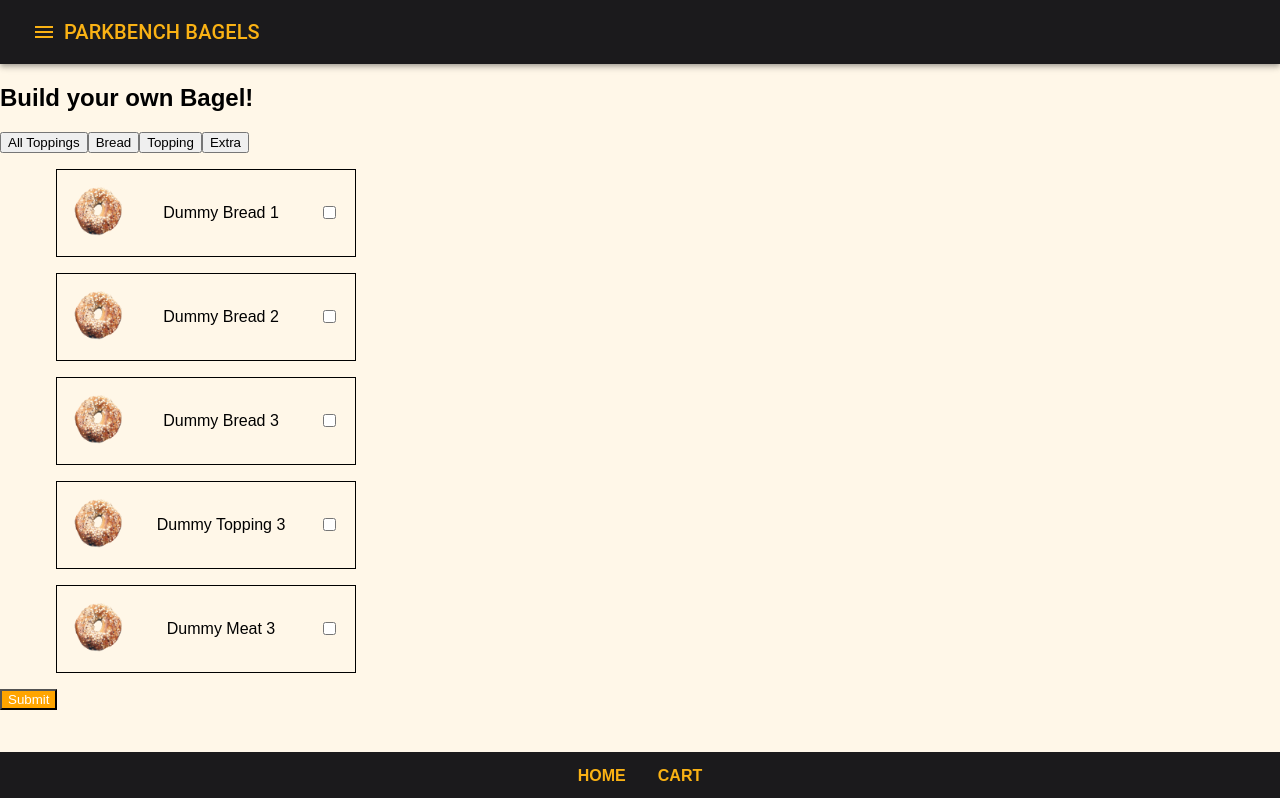
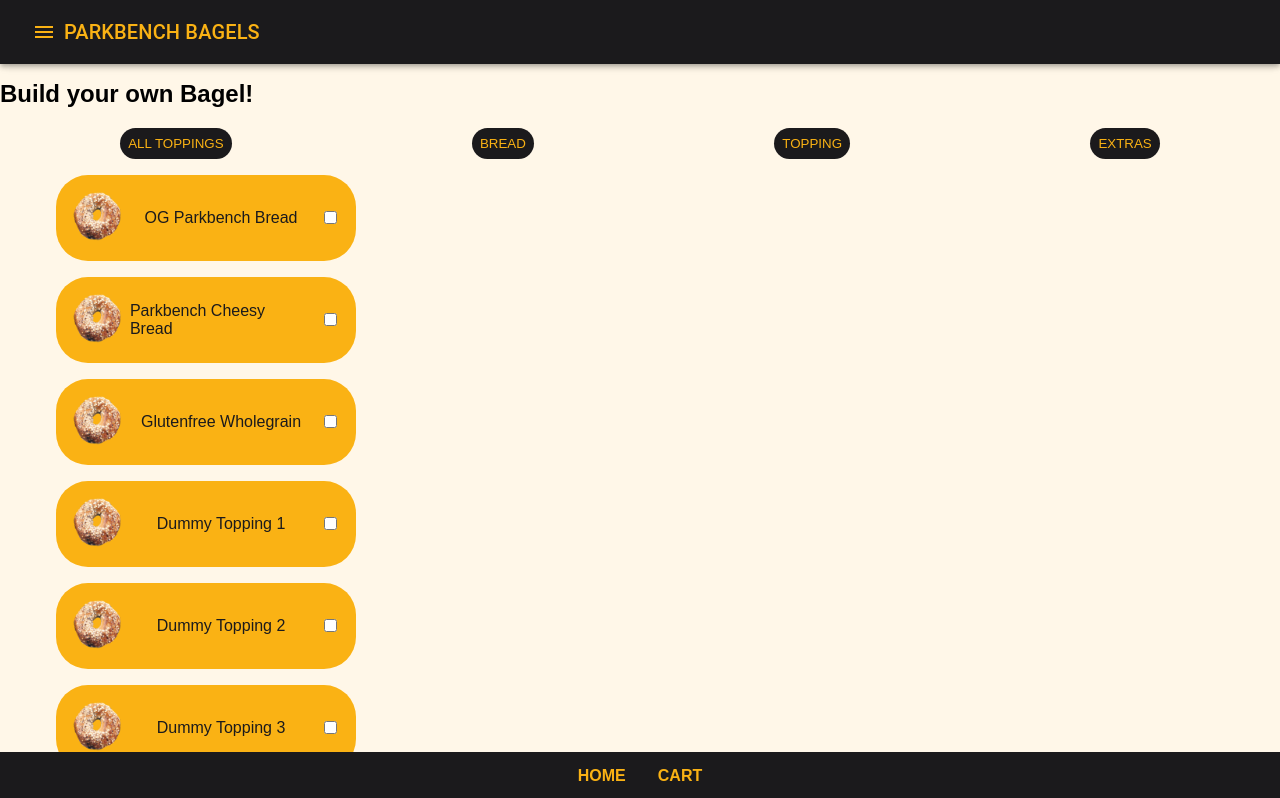
Before and after one commit to michaelnakonechny/capstone-project, a Next.js app: page / in a window 1280 px wide. Shown: the top 798 px of the page. Built offline with nearby package versions, Linux system fonts and the light colour scheme.

Commit message:
buttonstyles

```diff
--- a/data/defaultIngredients.js
+++ b/data/defaultIngredients.js
@@ -1,35 +1,63 @@
 export const defaultIngredients = [
   {
     id: 1,
-    name: 'Dummy Bread 1',
+    name: 'OG Parkbench Bread',
     chosen: false,
     category: 'bread',
     isVegetarian: true,
   },
   {
     id: 2,
-    name: 'Dummy Bread 2',
+    name: 'Parkbench Cheesy Bread',
     chosen: false,
     category: 'bread',
     isVegetarian: true,
   },
   {
     id: 3,
-    name: 'Dummy Bread 3',
+    name: 'Glutenfree Wholegrain',
     chosen: false,
     category: 'bread',
     isVegetarian: true,
   },
   {
     id: 4,
-    name: 'Dummy Topping 3',
+    name: 'Dummy Topping 1',
     chosen: false,
     category: 'topping',
     isVegetarian: true,
   },
   {
     id: 5,
-    name: 'Dummy Meat 3',
+    name: 'Dummy Topping 2',
+    chosen: false,
+    category: 'topping',
+    isVegetarian: false,
+  },
+  {
+    id: 6,
+    name: 'Dummy Topping 3',
+    chosen: false,
+    category: 'topping',
+    isVegetarian: false,
+  },
+  {
+    id: 7,
+    name: 'Extra Slice Roastbeef',
+    chosen: false,
+    category: 'extras',
+    isVegetarian: false,
+  },
+  {
+    id: 8,
+    name: 'Dried Spicy Mushrooms',
+    chosen: false,
+    category: 'extras',
+    isVegetarian: false,
+  },
+  {
+    id: 9,
+    name: 'Avocado',
     chosen: false,
     category: 'extras',
     isVegetarian: false,
--- a/pages/components/Header.js
+++ b/pages/components/Header.js
@@ -8,7 +8,7 @@
       <Head>
         <title>PARKBENCH BAGELS</title>
       </Head>
-      <AppBar position="static">
+      <AppBar position="fixed">
         <Toolbar>
           <MainMenu />
           <Typography variant="h6" color="secondary">
--- a/pages/components/Layout.js
+++ b/pages/components/Layout.js
@@ -5,6 +5,8 @@
 const Main = styled.main`
   height: 100%;
   width: 100%;
+  margin-top: 5rem;
+  margin-bottom: 5rem;
 `;
 
 const Layout = ({ children }) => {
--- a/pages/components/MenuCardItem.js
+++ b/pages/components/MenuCardItem.js
@@ -5,7 +5,7 @@
 import DeleteIcon from '@mui/icons-material/Delete';
 
 export const MenuCheckbox = ({ ingredient, onEditBagle }) => (
-  <input
+  <StyledCheckbox
     type="checkbox"
     id={ingredient.id}
     onChange={() => onEditBagle(ingredient.id)}
@@ -38,11 +38,18 @@
   display: flex;
   justify-content: space-between;
   align-items: center;
-  border: 1px solid black;
+  border-radius: 2rem;
   list-style: none;
   min-height: 4rem;
   padding: 1rem;
   margin: 1rem;
   gap: 0.5rem;
   max-width: 300px;
+  background-color: #fab214;
+  /* background-color: #1b1a1c; */
+  color: #1b1a1c;
 `;
+
+const StyledCheckbox = styled.input`
+  background-color: black;
+`;
--- a/pages/index.js
+++ b/pages/index.js
@@ -16,30 +16,32 @@
   return (
     <>
       <h2>Build your own Bagel!</h2>
-      <button
+      <FilterButtonContainer>
+        <FilterButton
           value="all"
           onClick={(event) => onCategoryChange(event.target.value)}
         >
-        All Toppings
-      </button>
-      <button
+          ALL TOPPINGS
+        </FilterButton>
+        <FilterButton
           value="bread"
           onClick={(event) => onCategoryChange(event.target.value)}
         >
-        Bread
-      </button>
-      <button
+          BREAD
+        </FilterButton>
+        <FilterButton
           value="topping"
           onClick={(event) => onCategoryChange(event.target.value)}
         >
-        Topping
-      </button>
-      <button
+          TOPPING
+        </FilterButton>
+        <FilterButton
           value="extras"
           onClick={(event) => onCategoryChange(event.target.value)}
         >
-        Extra
-      </button>
+          EXTRAS
+        </FilterButton>
+      </FilterButtonContainer>
       <form
         onSubmit={(event) => {
           event.preventDefault();
@@ -65,13 +67,44 @@
           ))}
         </ul>
 
-        <Button type="submit">Submit</Button>
+        <SubmitButton type="submit">SUBMIT</SubmitButton>
       </form>
     </>
   );
 }
 
-const Button = styled.button`
-  background: orange;
-  color: white;
+const SubmitButton = styled.button`
+  background: #1b1a1c;
+  color: #fab214;
+  border-radius: 1rem;
+  padding 1rem;
+  border: none;
+  padding-left: 6rem;
+  padding-right: 6rem;
+  &: hover{background-color: #fab214;
+   color:#1b1a1c;}
+   &: active{background-color: #1b1a1c;
+   color:#fab214;}
+
 `;
+
+const FilterButton = styled.button`
+  background: #1b1a1c;
+  color: #fab214;
+  border-radius: 1rem;
+  border: none;
+  padding: 0.5rem;
+  &: hover {
+    background-color: #fab214;
+    color: #1b1a1c;
+  }
+  &: active {
+    background-color: #1b1a1c;
+    color: #fab214;
+  }
+`;
+
+const FilterButtonContainer = styled.div`
+  display: flex;
+  justify-content: space-around;
+`;
```
Lines whose indentation alone changed are shown as unchanged.
